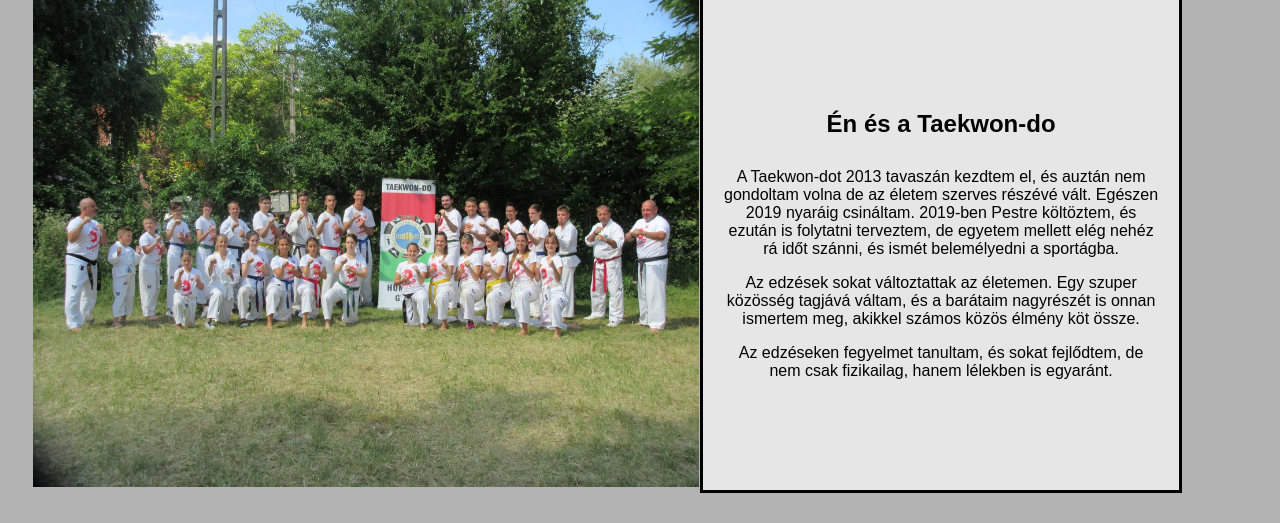
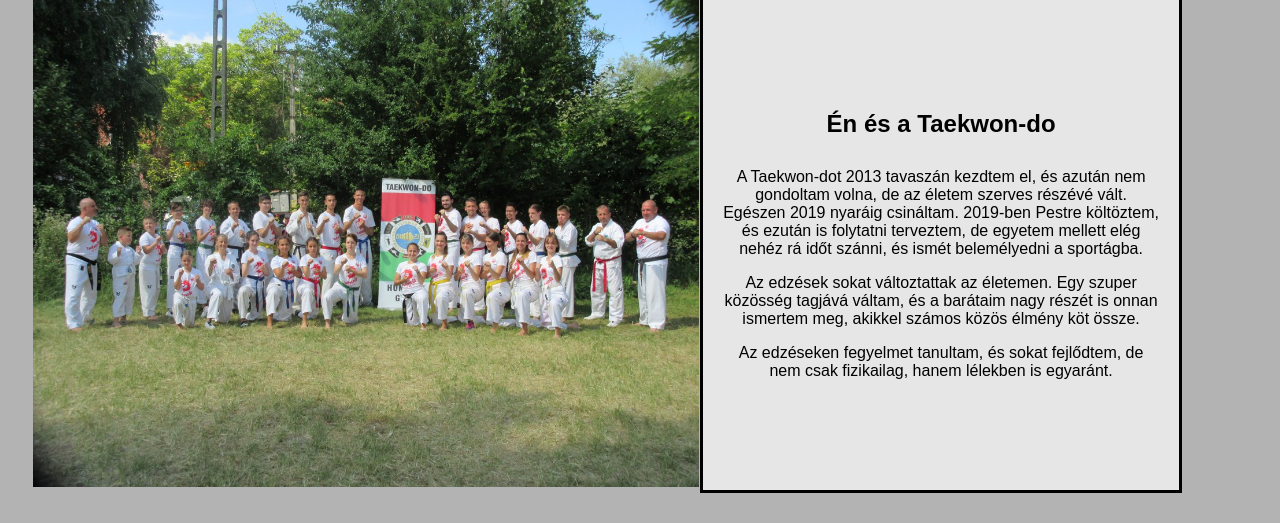
Before and after one commit to SajgoLevente/SajgoLevente.github.io, a plain HTML site: page taekwon-do.html in a window 1280 px wide. Shown: the part 519-1042 px from the top of the page. Drawn offline with Linux system fonts and the light colour scheme.

Commit message:
barmilehet

```diff
--- a/taekwon-do.html
+++ b/taekwon-do.html
@@ -33,8 +33,8 @@
 <td > <img src="csapat.jpg" height="500px">
 </td>
 <td class="keretjobb" style="background-color:#e6e6e6"> <h2>Én és a Taekwon-do</h2>
-<p> A Taekwon-dot 2013 tavaszán kezdtem el, és auztán nem gondoltam volna de az életem szerves részévé vált. Egészen 2019 nyaráig csináltam. 2019-ben Pestre költöztem, és ezután is folytatni terveztem, de egyetem mellett elég nehéz rá  időt szánni, és ismét belemélyedni a sportágba.</p>
-<p>Az edzések sokat változtattak az életemen. Egy szuper közösség tagjává váltam, és a barátaim nagyrészét is onnan ismertem meg, akikkel számos közös élmény köt össze.</p>
+<p> A Taekwon-dot 2013 tavaszán kezdtem el, és azután nem gondoltam volna, de az életem szerves részévé vált. Egészen 2019 nyaráig csináltam. 2019-ben Pestre költöztem, és ezután is folytatni terveztem, de egyetem mellett elég nehéz rá  időt szánni, és ismét belemélyedni a sportágba.</p>
+<p>Az edzések sokat változtattak az életemen. Egy szuper közösség tagjává váltam, és a barátaim nagy részét is onnan ismertem meg, akikkel számos közös élmény köt össze.</p>
 <p>Az edzéseken fegyelmet tanultam, és sokat fejlődtem, de nem csak fizikailag, hanem lélekben is egyaránt.</p></td>
 
 </tr>
```
